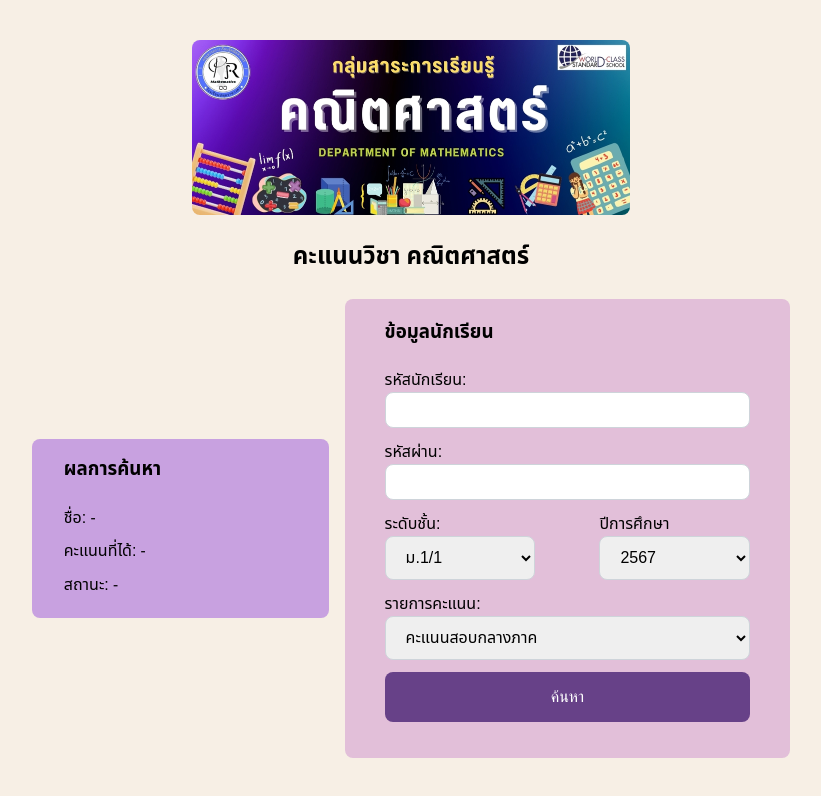
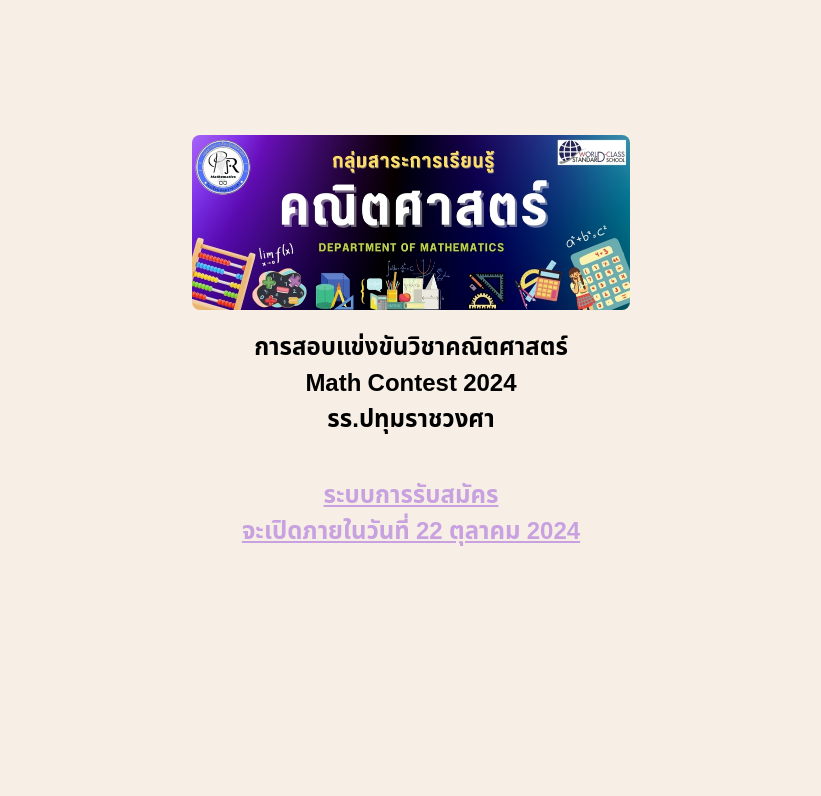
Before and after one commit to pr-math/contest, a plain HTML site: page index.html in a window 1280 px wide. Shown: the whole page, without its empty margins (229-1050 px from the left). Drawn offline with Linux system fonts and the light colour scheme.

Commit message:
edited home page

```diff
--- a/index.html
+++ b/index.html
@@ -11,11 +11,15 @@
     </head>
     <body>
             <div class="header">
-                <img src="./assets/banding.jpg" alt="banding"  />
-                <h2>คะแนนวิชา คณิตศาสตร์</h2>
+                <img src="./assets/banding.jpg" alt="banding" />
+
             </div>
             <div class="main">
-                <div class="result" id="result-box">
+                <h2>การสอบแข่งขันวิชาคณิตศาสตร์<br/>
+                    Math Contest 2024<br/>
+                    รร.ปทุมราชวงศา</h2>
+                <h2 style="color: #C8A1E0; text-decoration: underline;">ระบบการรับสมัคร<br/>จะเปิดภายในวันที่ 22 ตุลาคม 2024</h2>
+                <!-- <div class="result" id="result-box">
                     <h3 class="result-item">ผลการค้นหา</h3>
                     <h4 class="result-item">ชื่อ: -</h4>
                     <h4 class="result-item">คะแนนที่ได้: -</h4>
@@ -72,7 +76,7 @@
                                 </div>
                             </div>
                     </form>
-                </div>
+                </div> -->
             </div>
 
     </body>
--- a/styles/score.page.css
+++ b/styles/score.page.css
@@ -12,6 +12,7 @@ body {
 }
 
 .header {
+    padding-top: 50%;
     display: flex;
     flex-direction: column;
     align-items: center;
@@ -31,7 +32,8 @@ body {
     display: flex;
     flex-direction: column;
     align-items: center;
-    width: 100%
+    width: 100%;
+    text-align: center;
 }
 
 .result {
@@ -131,6 +133,7 @@ body {
 
 @media only screen and (min-width: 768px) {
     .header {
+        padding-top: 7.5%;
         margin-top: 1rem;
 
         h2{
@@ -144,7 +147,7 @@ body {
 
     .main {
         display: flex;
-        flex-direction: row;
+        flex-direction: column;
         width: 60%;
         min-width: 605px;
     }
```
